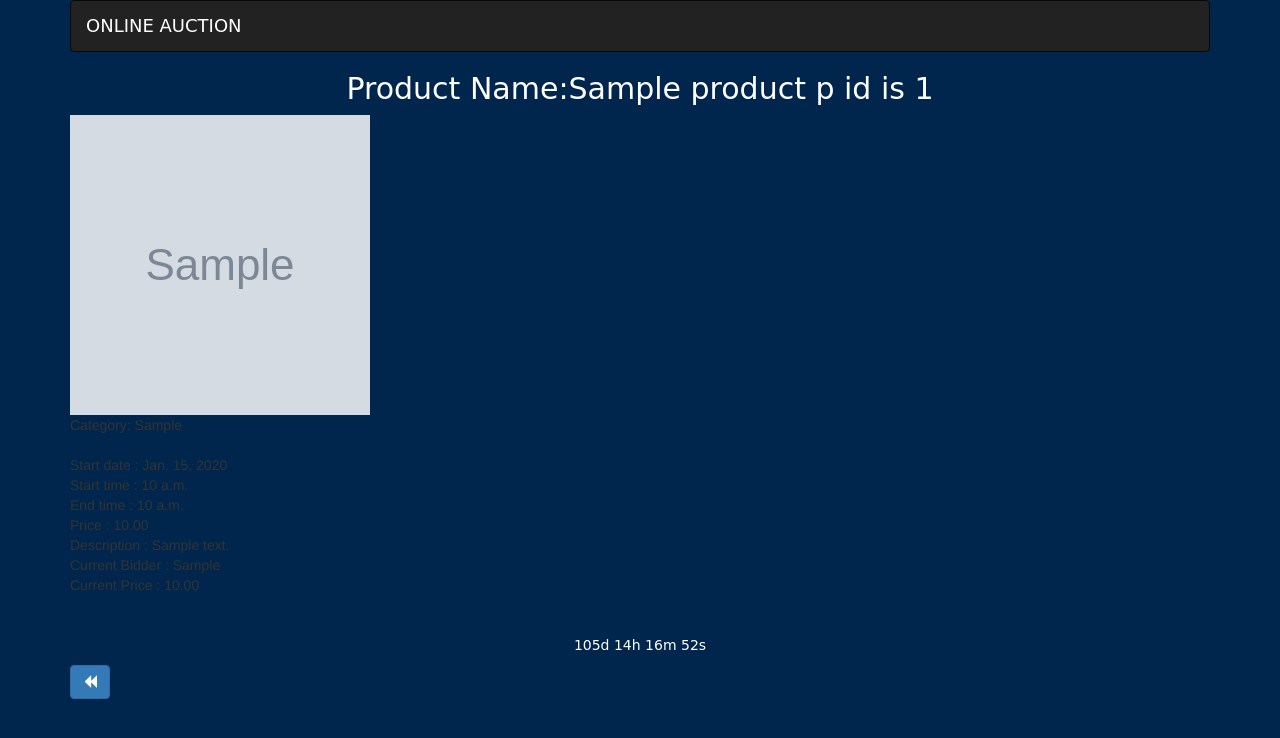
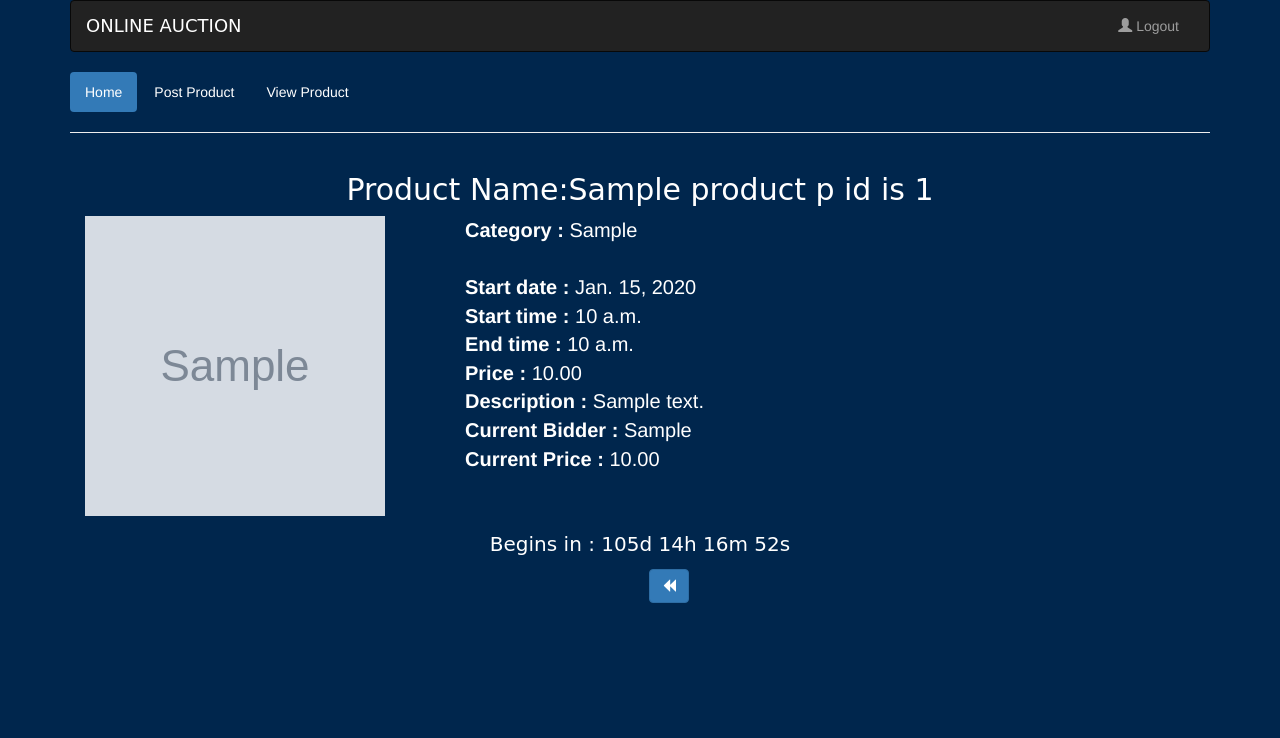
Before and after one commit to rohanJa/Online-Auction-System, a Django app: a page that uses aahome1/templates/auction.html in a window 1280 px wide. Shown: the top 738 px of the page. Run offline with Django 3.2, Linux system fonts and the light colour scheme; tables that the repository leaves empty hold one stand-in row (values such as "Sample post"); grey boxes marked "Sample" are stand-in pictures; some libraries are stand-ins or nearby versions.

Commit message:
added reuirements.txt and update for timer in single product advertisment.

```diff
--- a/aahome1/templates/auction.html
+++ b/aahome1/templates/auction.html
@@ -12,6 +12,7 @@
   body
 		{
 		 background-color: #00264d;
+		 /* background-image: linear-gradient(to bottom, blue , lightblue); */
 		}
 	h1
 		{
@@ -146,7 +147,7 @@ p,h2
 				<div class="media-body">
 				<div class="container">
 				<h1>View, Bid & Buy Online</h1>	  <br>
-				<img src="00.jpg" class="img-responsive" style="width:100%">
+				<!-- <img src="00.jpg" class="img-responsive" style="width:100%">     -->
 				</div>
 				</div>
 				</div>
--- a/aform/templates/aform/singlead.html
+++ b/aform/templates/aform/singlead.html
@@ -2,6 +2,15 @@
 
 {% block body %}
 <style>
+        #button_id
+        {
+            margin-left:184px;
+        }
+
+        #product_description{
+            color: white;
+            font-size: 20px;
+        }
 /* button
 {
     background-color: #4CAF50;
@@ -12,59 +21,92 @@
     cursor: pointer;
     width: 20%;
 } */
+    /* { height: 300px; width: 300px;} */
     img { height: 300px; width: 300px;}
 </style>
+            <div class="collapse navbar-collapse" id="myNavbar">
+                <ul class="nav navbar-nav navbar-right">
+                    <li><a href='{% url 'logout_view' %}' id ="myBtn1"><span class="glyphicon glyphicon-user"></span> Logout</a></li>
+                </ul>
+            </div>
+
             </div>
         </nav>
+    </div>
+
+    <div class="container">
+        <ul class="nav nav-pills">
+            <li class="active"><a data-toggle="pill" href='{% url 'home'%}'>Home</a></li>
+            <li><a  href='{% url 'post_adv' %}'>Post Product</a></li>
+            <li><a data-toggle="pill" href='{% url 'view_adv' %}'>View Product</a></li>
+        </ul>
+        <hr>
+    </div>
+
     {% for p in product %}
+        <div class="container">
+            <h2>Product Name:{{ p.name }} p id is {{p.id}}</h2>
+            <div class="col-md-4 col-xs-6">
+                <img id="product_image_{{p.id}}" src="/media/{{p.product_image}}"/><br>
+            </div>
 
-        <h2>Product Name:{{ p.name }} p id is {{p.id}}</h2>
-        <img src="/media/{{p.product_image}}"/><br>
-        Category:  {{ p.category }}<br>
-        <br> Start date&nbsp;:&nbsp;{{ p.start_date }}
-        <br> Start time&nbsp;:&nbsp;{{ p.start_time }}
-        <br> End time&nbsp;:&nbsp;{{ p.end_time }}
-        <br> Price&nbsp;:&nbsp;{{ p.price }}
-        <br> Description&nbsp;:&nbsp;{{ p.desc }}
-        <br> Current Bidder&nbsp;:&nbsp;{{ p.current_bidder }}
-        <br> Current Price&nbsp;:&nbsp;{{ p.currnet_price }}<br><br>
-        <br><p id="demo{{p.id}}"></p>
+            <div id="product_description" class="col-md-4 col-xs-6">
 
+                <b>Category&nbsp;: </b> {{ p.category }}<br>
+                <br><b> Start date&nbsp;:</b>&nbsp;{{ p.start_date }}
+                <br><b> Start time&nbsp;:</b>&nbsp;{{ p.start_time }}
+                <br><b> End time&nbsp;:</b>&nbsp;{{ p.end_time }}
+                <br><b> Price&nbsp;:</b>&nbsp;{{ p.price }}
+                <br><b> Description&nbsp;:</b>&nbsp;{{ p.desc }}
+                <br><b> Current Bidder&nbsp;:</b>&nbsp;{{ p.current_bidder }}
+                <br><b> Current Price&nbsp;:</b>&nbsp;{{ p.currnet_price }}<br><br>
+                <br><p id="timer_{{p.id}}"></p>
+                <button id="button_id" onclick="location.href = '/aform/viewadv'" class="btn btn-primary" ><span class="glyphicon glyphicon-backward"></span></button>
+            </div>
             <script>
                 // Set the date we're counting down to
                 var countDownDate = new Date("{{time}}").getTime();
-
-
-console.log(countDownDate);
-
 
                 // Update the count down every 1 second
                 var x = setInterval(function() {
 
                 // Get today's date and time
                 var now = new Date().getTime();
+                var duration = new Date(1970 ,0,1,8,30,0,0).getTime();
+                var end_time = countDownDate +duration
 
                 // Find the distance between now and the count down date
                 var distance = countDownDate - now;
-
+                if (distance < 0) {
+                    if(now>countDownDate && now<end_time){
+                        var distance = end_time - now;
+                    }
+                }
+                console.log(distance)
                 // Time calculations for days, hours, minutes and seconds
                 var days = Math.floor(distance / (1000 * 60 * 60 * 24));
                 var hours = Math.floor((distance % (1000 * 60 * 60 * 24)) / (1000 * 60 * 60));
                 var minutes = Math.floor((distance % (1000 * 60 * 60)) / (1000 * 60));
                 var seconds = Math.floor((distance % (1000 * 60)) / 1000);
 
+                timer_string = days + "d " + hours + "h " + minutes + "m " + seconds + "s ";
                 // Output the result in an element with id="demo"
-  document.getElementById("demo{{p.id}}").innerHTML = days + "d " + hours + "h "
-  + minutes + "m " + seconds + "s ";
+                document.getElementById("timer_{{p.id}}").innerHTML = "Begins in : "+timer_string;
 
                 // If the count down is over, write some text
                 if (distance < 0) {
                         clearInterval(x);
-    document.getElementById("demo{{p.id}}").innerHTML = "EXPIRED";
+                        document.getElementById("timer_{{p.id}}").innerHTML = "Bid Ended";
+                        document.getElementById("product_image_{{p.id}}").style.opacity =0.6;
+                }
+                else{
+                    if(now>countDownDate && now<end_time){
+                        document.getElementById("timer_{{p.id}}").innerHTML = "Time Left : "+timer_string;
+                    }
                 }
                 }, 1000);
             </script>
 
     {% endfor %}
-    <button onclick="location.href = '/aform/viewadv'" class="btn btn-primary" ><span class="glyphicon glyphicon-backward"></span></button>
+</div>
 {% endblock %}
--- a/aform/views.py
+++ b/aform/views.py
@@ -140,6 +140,8 @@ def searchp(request):
     return render(request, 'past.html',{'form': form})
 
 
+# This function is obselete for now
+
 def status_check(tempDate,tempTime):
     if tempDate == datetime.datetime.now().date():
         if tempTime == datetime.datetime.now().time() :
@@ -176,8 +178,6 @@ def view_adv(request):
 
     return render(request, 'aform/advview.html', {'product': mainList ,})
 
-
-
 def logout_view(request):
     logout(request)
     print(request.user.is_authenticated)
--- /dev/null
+++ b/requirements.txt
@@ -0,0 +1,3 @@
+Django==1.11.3
+pkg-resources==0.0.0
+pytz==2019.2
```
Also changed, not shown: aform/templates/aform/advview.html (+65 -11 lines). Lines whose indentation alone changed are shown as unchanged.
